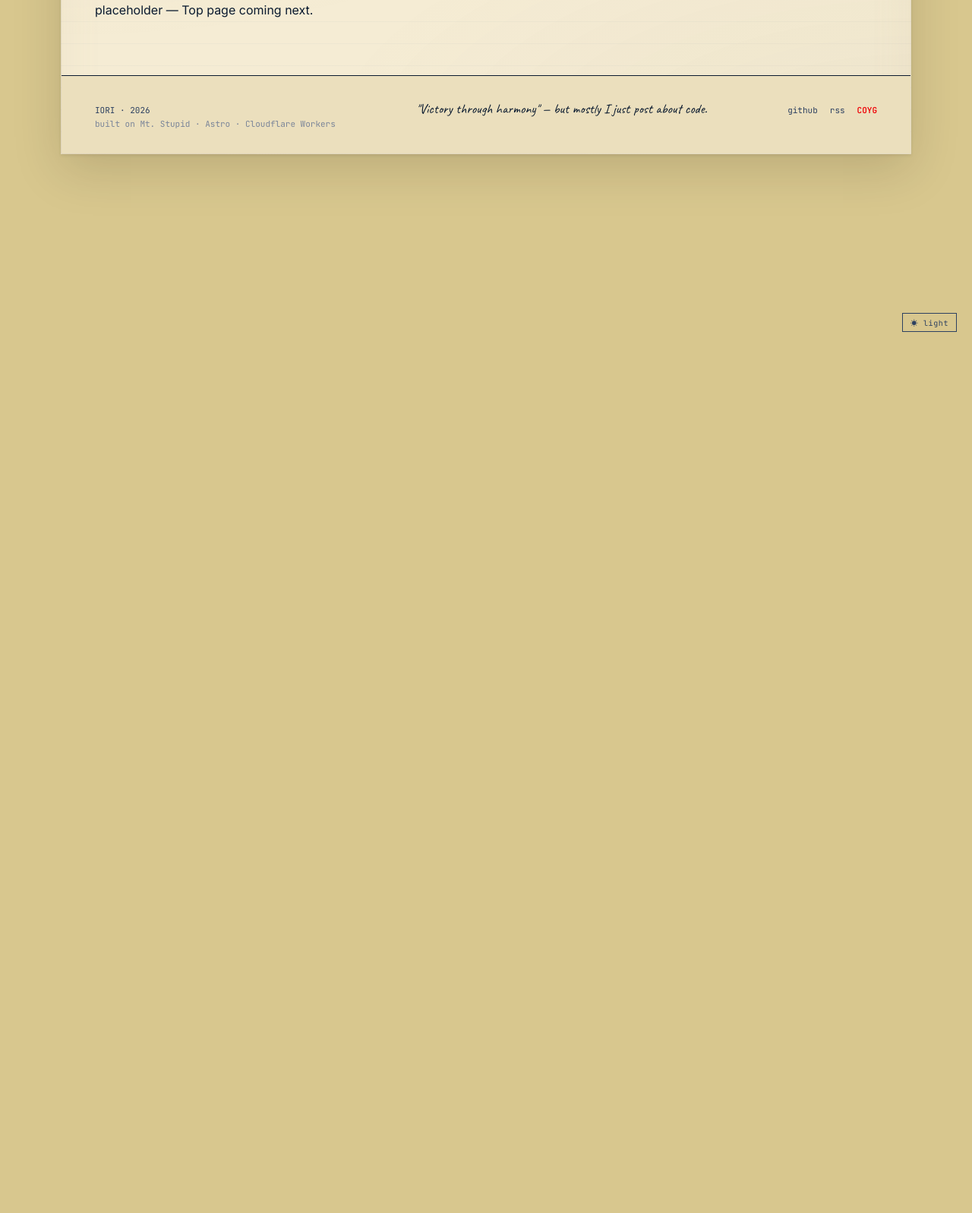
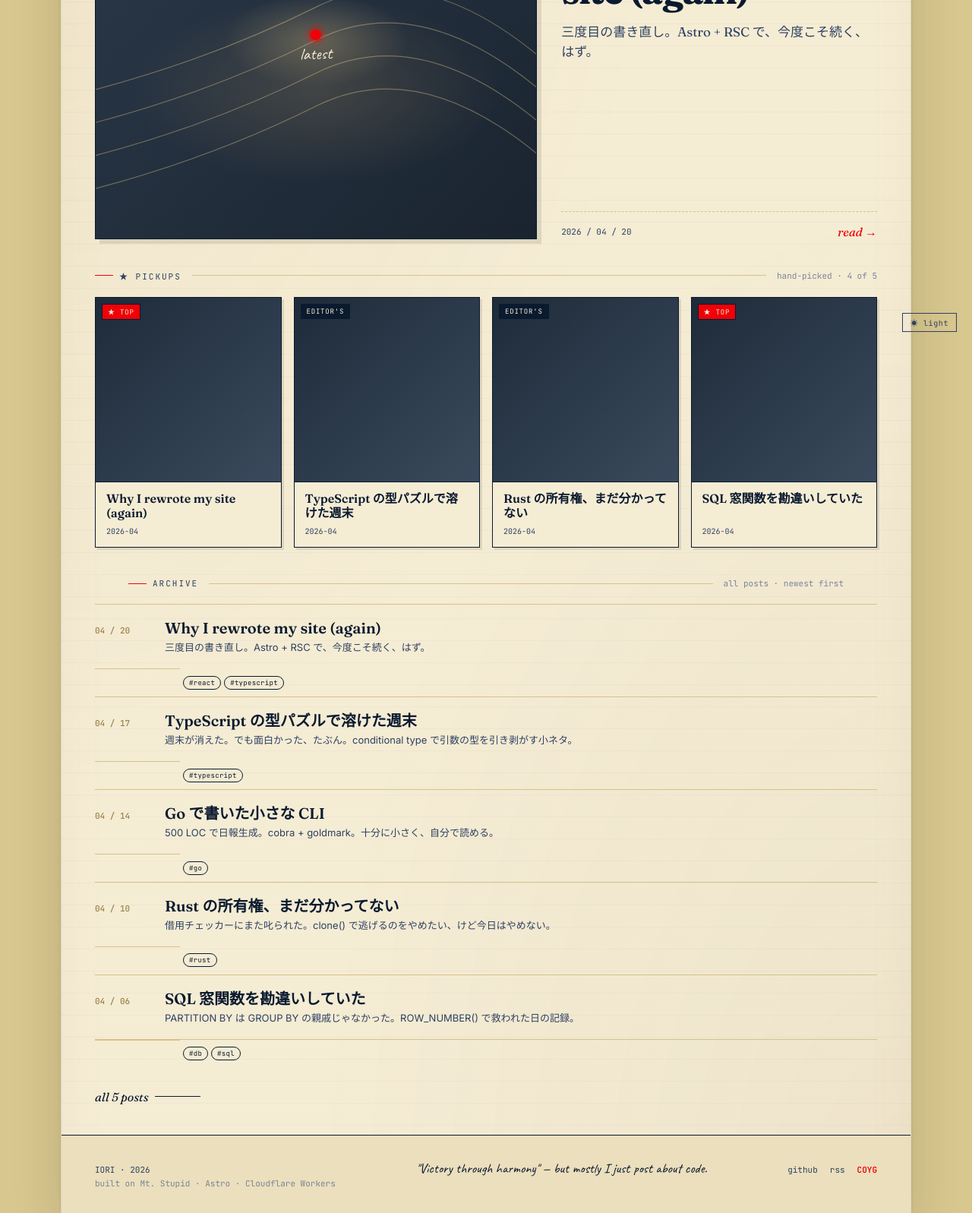
Before and after one commit to yziori/mt-stupid-blog, an Astro site: page / in a window 1280 px wide. Shown: the part 343-1940 px from the top of the page at 76% size. Before the commit the page ends 800 px from the top, so only its background shows below. Built offline with nearby package versions, Linux system fonts and the light colour scheme; Astro itself is replaced by a stand-in of ours; some packages are replaced by stand-ins of ours.

Commit message:
✨ feat: Top ページ (Hero + Pickups + Archive) を実装

```diff
--- a/src/pages/index.astro
+++ b/src/pages/index.astro
@@ -1,13 +1,51 @@
 ---
 import BaseLayout from "@/layouts/BaseLayout.astro";
+import BlogCardHero from "@/components/BlogCardHero.astro";
+import BlogCardPickup from "@/components/BlogCardPickup.astro";
+import BlogCardArchive from "@/components/BlogCardArchive.astro";
+import SectionHead from "@/components/SectionHead.astro";
+import { getCollection } from "astro:content";
+import { pickupPosts, sortedByPublished, visiblePosts } from "@/lib/posts";
+import { formatLongDate } from "@/lib/format";
+
+const all = sortedByPublished(visiblePosts(await getCollection("blog")));
+const hero = all[0];
+const pickups = pickupPosts(all, 4);
+const archive = all.slice(0, 6);
+const today = new Date();
 ---
+
 <BaseLayout
   title="Mt. Stupid — notes from the peak of my own confidence"
-  description="登りながら書く、技術と思考の手帳"
+  description="登りながら書く、技術と思考の手帳。"
   current="home"
 >
-  <section style="padding: 60px var(--pad-x);">
-    <h1 style="font-family: 'Fraunces', serif; font-size: 48px;">Mt. Stupid</h1>
-    <p>placeholder — Top page coming next.</p>
+  <SectionHead kicker="LATEST" meta={formatLongDate(today)} />
+  {hero && <BlogCardHero post={hero} />}
+
+  <SectionHead kicker="★ PICKUPS" meta={`hand-picked · ${pickups.length} of ${all.length}`} />
+  <section class="pickups">
+    {pickups.map((p) => <BlogCardPickup post={p} />)}
+  </section>
+
+  <section class="archive">
+    <SectionHead kicker="ARCHIVE" meta="all posts · newest first" />
+    <div class="arch-list">
+      {archive.map((p) => <BlogCardArchive post={p} />)}
+    </div>
+    <a href="/blog/" class="more">all {all.length} posts</a>
   </section>
 </BaseLayout>
+
+<style>
+  .pickups { padding: 0 var(--pad-x); display: grid; grid-template-columns: repeat(4, 1fr); gap: 16px; margin-bottom: 8px; }
+  .archive { padding: 0 var(--pad-x) var(--gap-section); margin-top: var(--gap-section); }
+  .arch-list { display: flex; flex-direction: column; }
+  .more { display: inline-flex; align-items: center; gap: 8px; margin-top: 28px; font-family: "Fraunces", serif; font-style: italic; font-size: 16px; color: var(--ink); text-decoration: none; }
+  .more::after { content: ""; width: 60px; height: 1px; background: var(--ink); transition: width .25s; }
+  .more:hover::after { width: 100px; }
+
+  @media (max-width: 860px) {
+    .pickups { grid-template-columns: repeat(2, 1fr); }
+  }
+</style>
```
